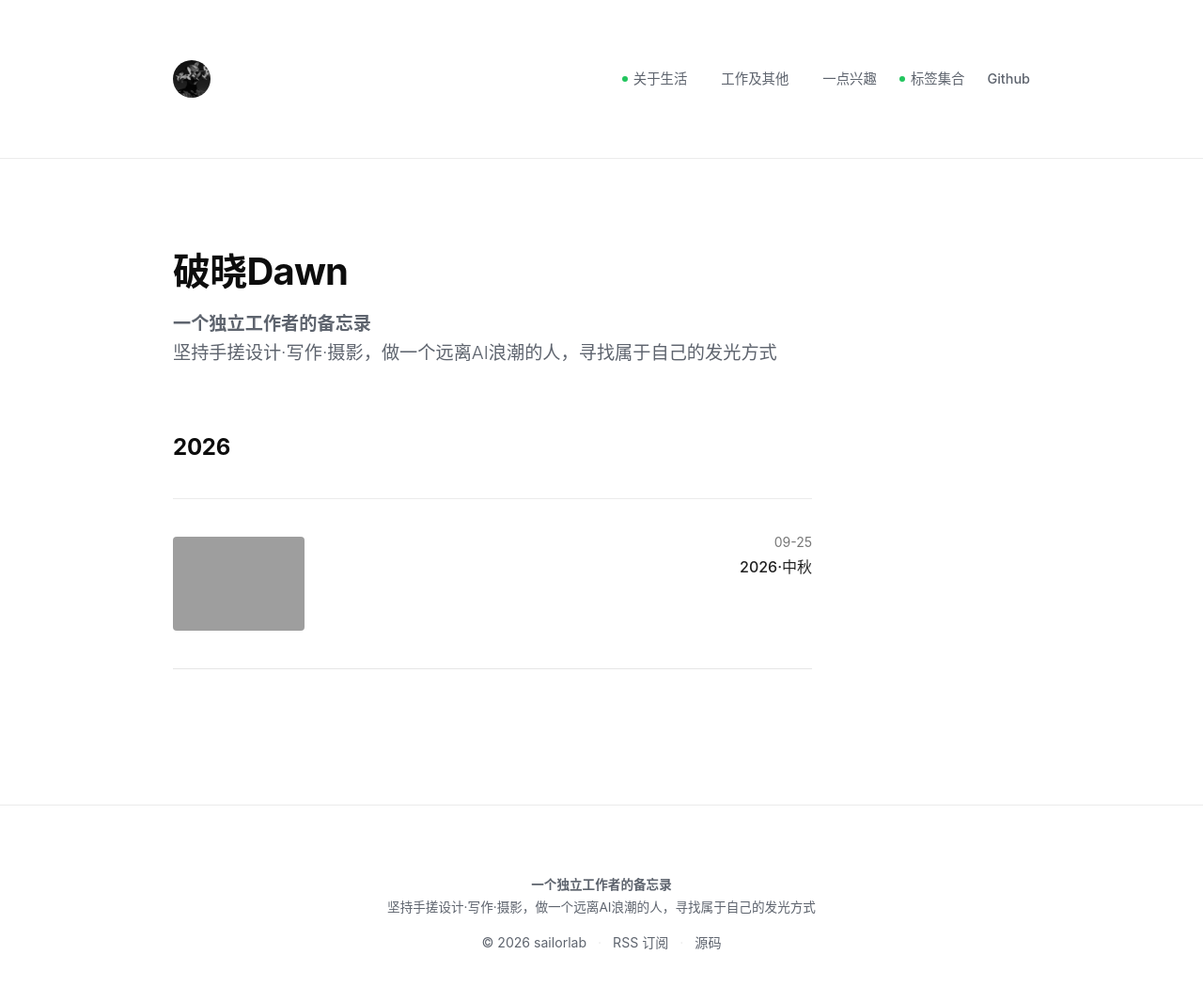
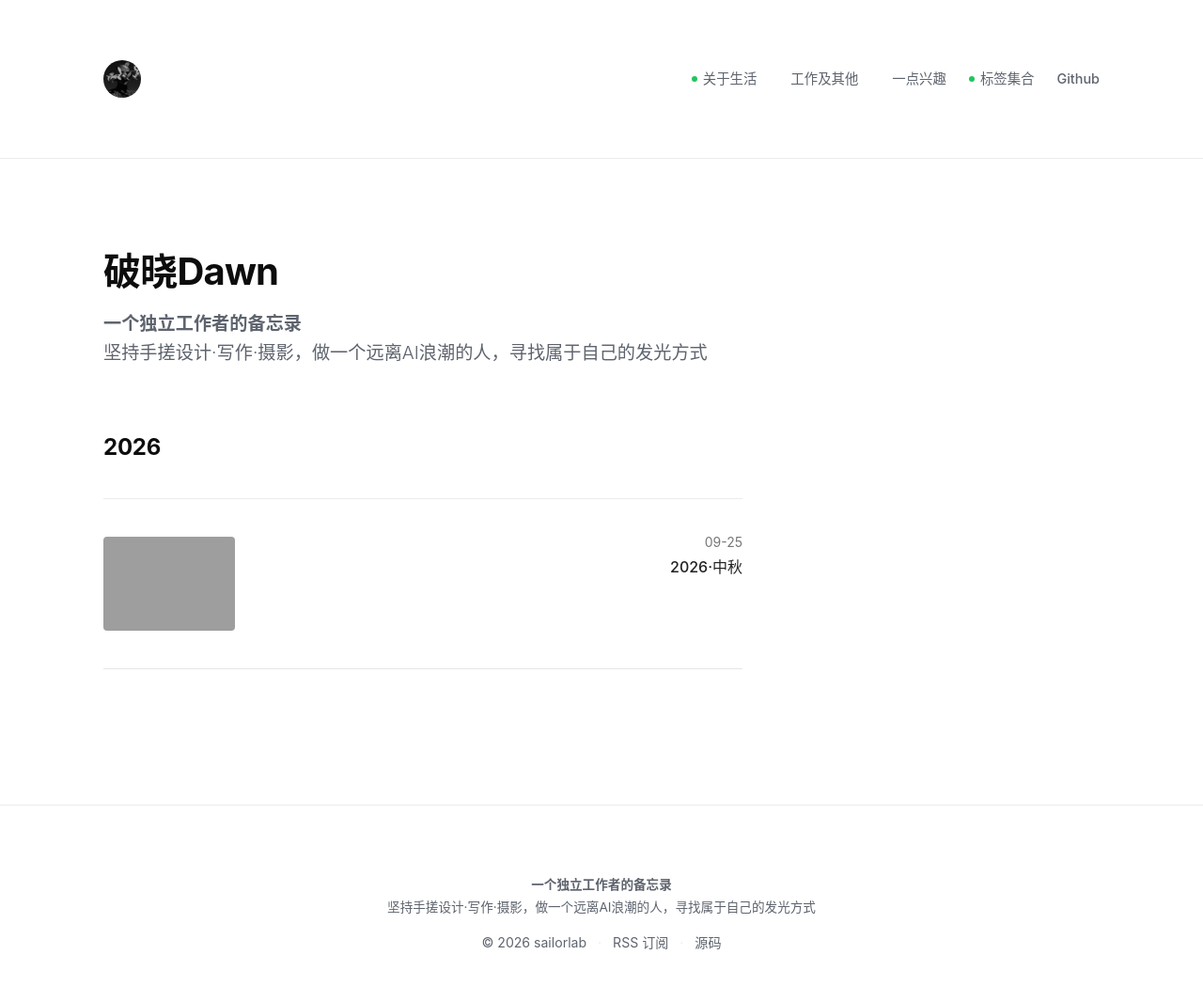
Before and after one commit to sailorlab/blog, a Jekyll site: the page built from index.html, in a window 1280 px wide and 1087 px high. Shown: the top 1049 px of the window at 94% size. Built offline with Jekyll 4.4.1, drawn with Linux system fonts in a browser that asks for light colours; the list of posts is cut into pages by our own code; grey boxes are pictures that could not be loaded.

Commit message:
Update style.scss

```diff
--- a/assets/css/style.scss
+++ b/assets/css/style.scss
@@ -63,9 +63,11 @@ body {
 
 /* Layout Container */
 .container {
-  max-width: 960px;
+  max-width: 1100px;
   margin: 0 auto;
-  padding: 0 1.5rem;
+  padding: 0 20px;
+  width: 100%;
+  box-sizing: border-box;
 }
 
 /* Header */
```
